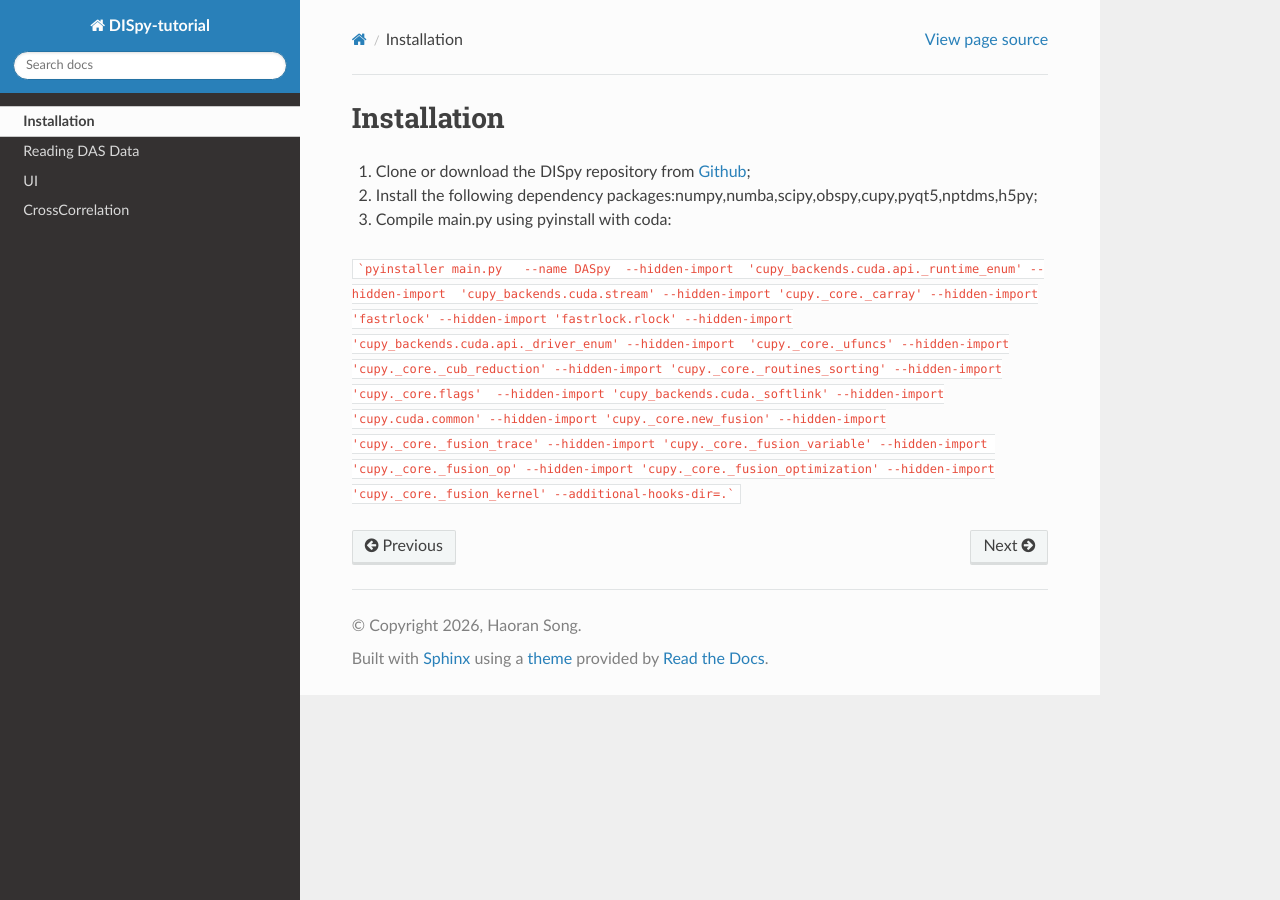
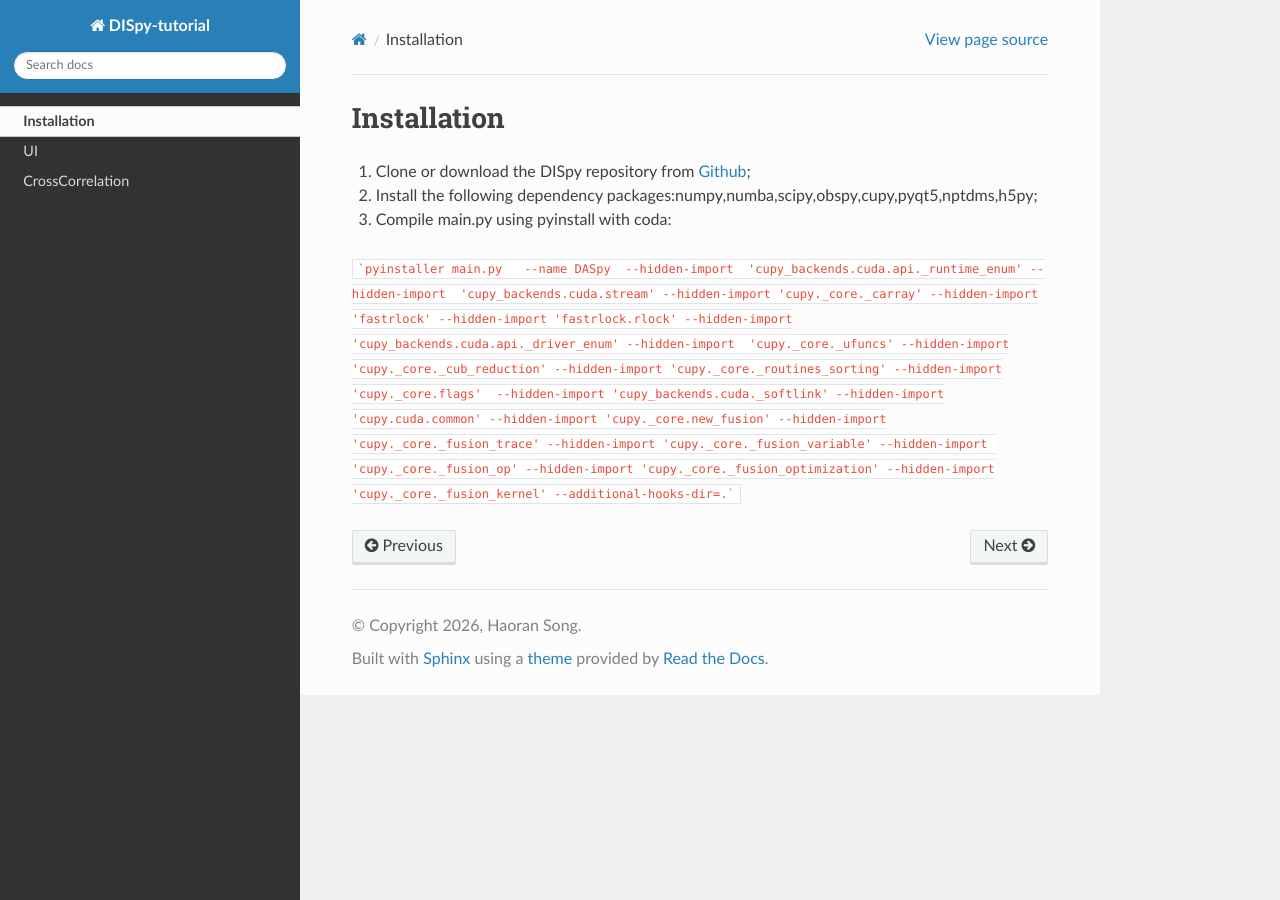
Before and after one commit to shr1998/DISpy-turorial, a Sphinx documentation site: the page built from DOCS/Installation.rst, in a window 1280 px wide. Built offline with Sphinx 7.4.7 and the Read the Docs theme 3.1.0, drawn with Linux system fonts in a browser that asks for light colours.

Commit message:
Update index.rst

```diff
--- a/DOCS/index.rst
+++ b/DOCS/index.rst
@@ -15,7 +15,6 @@ Contents
    :maxdepth: 3
 
    Installation
-   Reading DAS Data
    UI_intro
    CrossCorrelation
 
```
